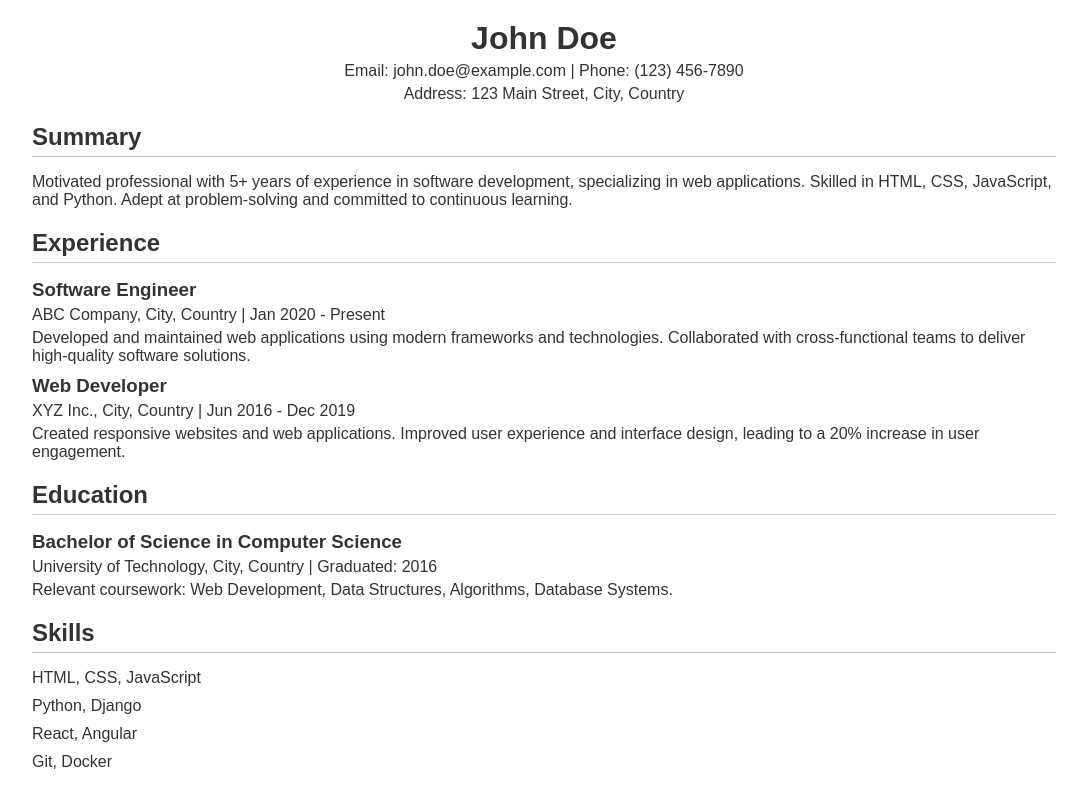
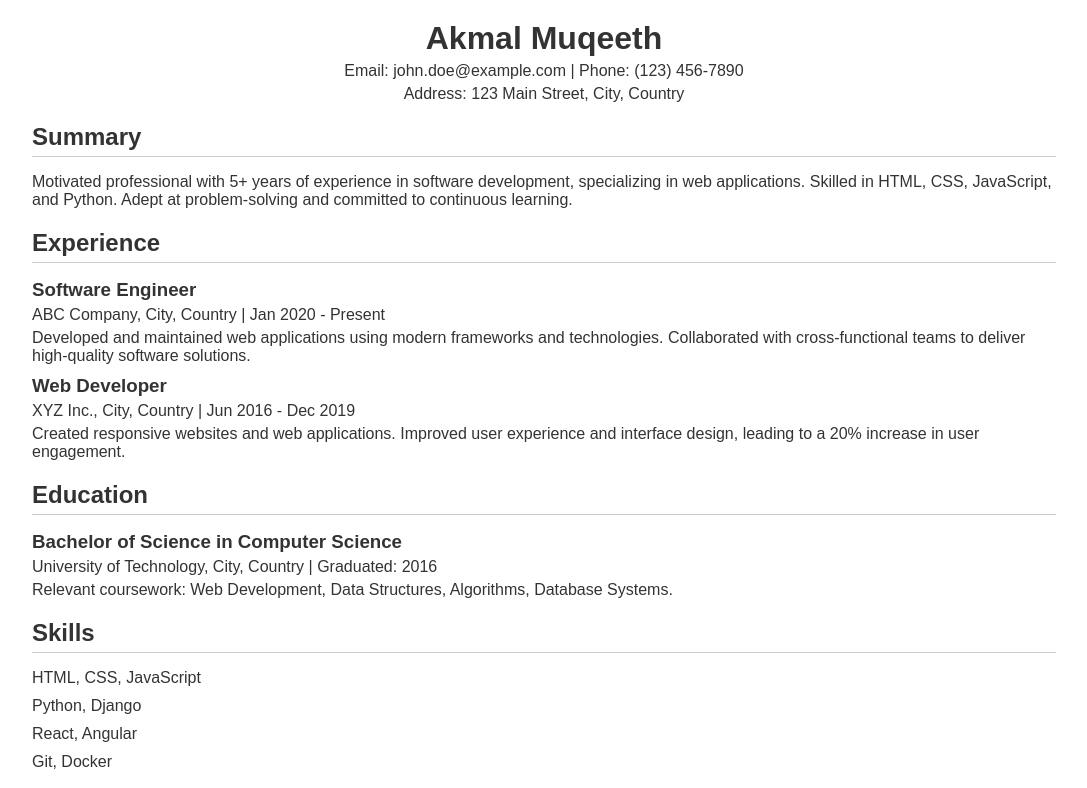
Before and after one commit to akmalmuqeeth/cloud-resume, a plain HTML site: page index.html in a window 1280 px wide. Shown: the top 788 px of the page, without its empty margins (96-1183 px from the left). Drawn offline with Linux system fonts and the light colour scheme.

Commit message:
update the name on the resume

```diff
--- a/index.html
+++ b/index.html
@@ -52,7 +52,7 @@
 <body>
     <div class="container">
         <div class="header">
-            <h1>John Doe</h1>
+            <h1>Akmal Muqeeth</h1>
             <p>Email: john.doe@example.com | Phone: (123) 456-7890</p>
             <p>Address: 123 Main Street, City, Country</p>
         </div>
```
